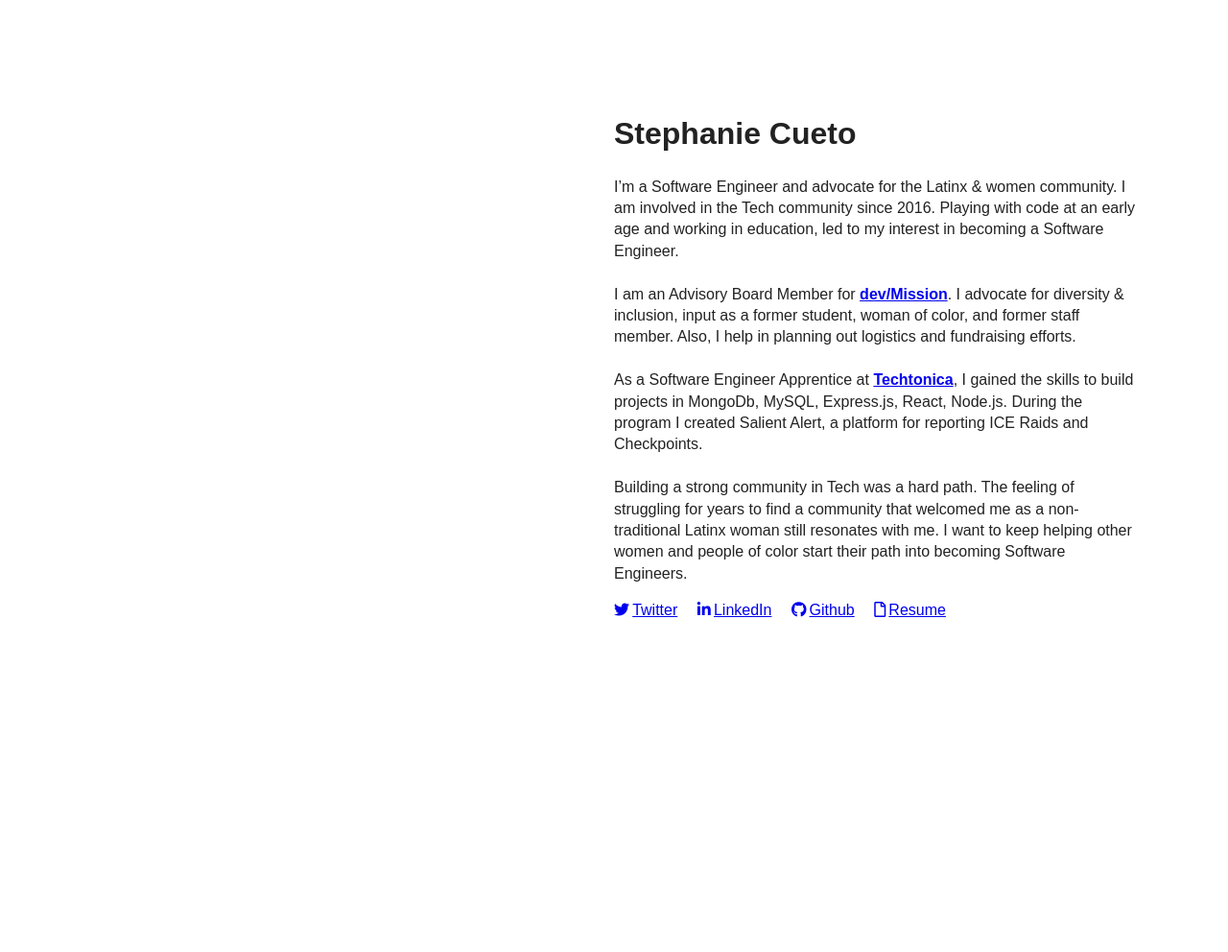
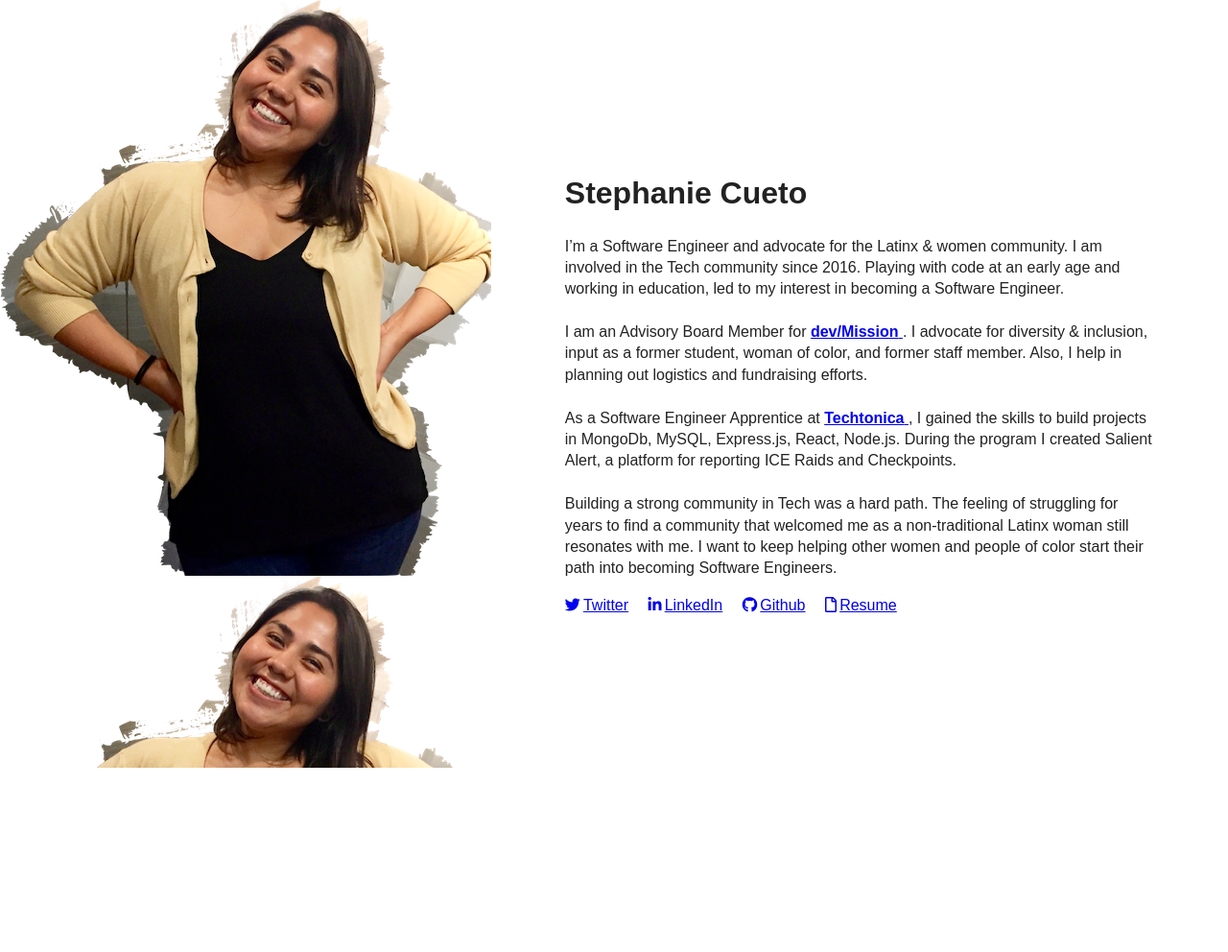
Before and after one commit to smcueto/stephaniecueto-website, a PHP site: page /index.html in a window 1280 px wide. Shown: the whole page at 96% size. After the commit the page ends 800 px from the top, so only its background shows below. Run offline with PHP 8.4, Linux system fonts and the light colour scheme; some libraries are stand-ins or nearby versions.

Commit message:
fixing images and css

```diff
--- a/css/index.css
+++ b/css/index.css
@@ -101,20 +101,50 @@ textarea {
 html {
     font-family: sans-serif;
 }
-#pic{
+.container {
+    display: flex;
+    height: 100vh;
+    justify-content: center;
+}
+
+#pic {
     background-image: url('/img/stephaniecuetowebsite.png');
+    width: 40%;
+    display: flex;
+    justify-content: flex-end;
+    align-items: center;
 }
+
 #about {
-    /* background-image: url('/img/stephaniecuetowebsite.png'); */
+    display: flex;
+    flex-direction: column;
+    justify-content: center;
+    align-items: center;
+    width: 60%;
+    /* background-image: url('/img/stephaniecuetowebsite.png');
     background-color: #ffffff;
     background-size: auto 75%;
     background-repeat: no-repeat;
     background-position: 10% 3em;
     height: 100vh;
-    padding: 10%;
+    padding: 10%; */
 }
 
-#bio h1,
+#bio-container {
+    width: 100%;
+    display: flex;
+    justify-content: center;
+}
+
+#bio {
+    width: 80%;
+}
+
+#social {
+    width: 80%;
+}
+
+/* #bio h1,
 h2,
 p {
     margin-left: 50%;
@@ -124,7 +154,7 @@ p {
 #social {
     margin-left: 50%;
     margin-right: 15%;
-}
+} */
 
 #social a:not(:first-child) {
     margin-left: 1em;
@@ -138,7 +168,7 @@ p {
     color: black;
 }
 
-@media screen and (min-width: 1100px) and (max-width: 1550px) {
+/* @media screen and (min-width: 1100px) and (max-width: 1550px) {
     #about {
         background-position: 0 2em;
         padding: 6em 2em;
@@ -153,7 +183,7 @@ p {
         margin-left: 50%;
         margin-right: 5%;
     }
-}
+} */
 
 @media screen and (min-width: 800px) and (max-width: 1100px) {
     #about {
--- a/index.html
+++ b/index.html
@@ -22,30 +22,48 @@
 </head>
 
 <body>
-    <div class= "container">
+    <div class="container">
         <div id="pic"></div>
         <div id="about">
-        <div id="bio">
+            <div id="bio-container">
+                <div id='bio'>
                 <!-- Add your site or application content here -->
                 <h1>Stephanie Cueto</h1>
-            <p>I’m a Software Engineer and advocate for the Latinx & women community. I am involved in the Tech community since 2016. Playing with code at an early age and working in education, led to my interest in becoming a Software Engineer.
-            <br><br>
-            I am an Advisory Board Member for <a href="http://devmission.org/" target="_blank"><strong>dev/Mission</strong></a>. I advocate for diversity & inclusion, input as a former student, woman of color, and former staff member. Also, I help in planning out logistics and fundraising efforts.
-            <br><br>
-            As a Software Engineer Apprentice at <a href="https://techtonica.org/" target="_blank"><strong>Techtonica</strong></a>, I gained the skills to build projects in MongoDb, MySQL, Express.js, React, Node.js. During the program I created Salient Alert, a platform for reporting ICE Raids and Checkpoints.
-            <br><br>
-            Building a strong community in Tech was a hard path. The feeling of struggling for years to find a community that welcomed me as a non-traditional Latinx woman still resonates with me. I want to keep helping other women and people of color start their path into becoming Software Engineers.</p>
+                <p>I’m a Software Engineer and advocate for the Latinx & women community. I am involved in the Tech community since
+                    2016. Playing with code at an early age and working in education, led to my interest in becoming a Software
+                    Engineer.
+                    <br>
+                    <br> I am an Advisory Board Member for
+                    <a href="http://devmission.org/" target="_blank">
+                        <strong>dev/Mission</strong>
+                    </a>. I advocate for diversity & inclusion, input as a former student, woman of color, and former staff member.
+                    Also, I help in planning out logistics and fundraising efforts.
+                    <br>
+                    <br> As a Software Engineer Apprentice at
+                    <a href="https://techtonica.org/" target="_blank">
+                        <strong>Techtonica</strong>
+                    </a>, I gained the skills to build projects in MongoDb, MySQL, Express.js, React, Node.js. During the program
+                    I created Salient Alert, a platform for reporting ICE Raids and Checkpoints.
+                    <br>
+                    <br> Building a strong community in Tech was a hard path. The feeling of struggling for years to find a community
+                    that welcomed me as a non-traditional Latinx woman still resonates with me. I want to keep helping other
+                    women and people of color start their path into becoming Software Engineers.</p>
+                    </div>
             </div>
 
             <div id="social">
                 <!-- Twitter -->
-            <a href="https://twitter.com/SMCueto" target="_blank"><i class="fab fa-twitter" aria-hidden="true"></i>Twitter</a>
+                <a href="https://twitter.com/SMCueto" target="_blank">
+                    <i class="fab fa-twitter" aria-hidden="true"></i>Twitter</a>
                 <!-- LinkedIn -->
-            <a href="https://www.linkedin.com/in/stephaniecueto/" target="_blank"><i class="fab fa-linkedin-in" aria-hidden="true"></i>LinkedIn</a>
+                <a href="https://www.linkedin.com/in/stephaniecueto/" target="_blank">
+                    <i class="fab fa-linkedin-in" aria-hidden="true"></i>LinkedIn</a>
                 <!-- Github -->
-            <a href="https://github.com/smcueto" target="_blank"><i class="fab fa-github" aria-hidden="true"></i>Github</a>
+                <a href="https://github.com/smcueto" target="_blank">
+                    <i class="fab fa-github" aria-hidden="true"></i>Github</a>
                 <!-- Resume -->
-            <a href="https://smcueto.github.io/stephaniecueto/" target="_blank"><i class="far fa-file" aria-hidden="true"></i>Resume</a>
+                <a href="https://smcueto.github.io/stephaniecueto/" target="_blank">
+                    <i class="far fa-file" aria-hidden="true"></i>Resume</a>
             </div>
         </div>
     </div>
```
Lines whose indentation alone changed are shown as unchanged.
